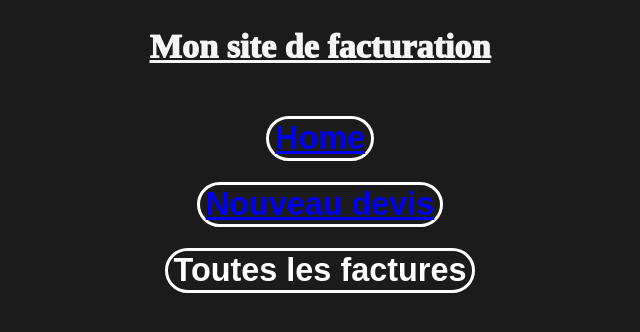
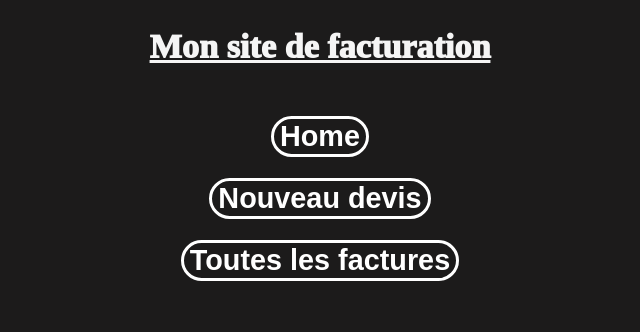
Before and after one commit to xGregouzz/projetFilRougePotesGonzalezLeGall, a Vue app: page / in a window 1280 px wide. Shown: the top 332 px of the page, without its empty margins (320-960 px from the left). Built offline with nearby package versions, Linux system fonts and the light colour scheme.

Commit message:
Mise en place button Css

```diff
--- a/src/assets/styles/allView.css
+++ b/src/assets/styles/allView.css
@@ -25,18 +25,48 @@ button {
     border: 2px solid rgb(255, 255, 255);
 }
 
+.buttonInvoice {
+    color: rgb(255, 255, 255);
+    font-weight: 700;
+    background-color: rgb(28, 27, 27);
+    font-size: 1.6em;
+    border-radius: 1em;
+    border: 3px solid rgb(255, 255, 255);
+    font-style: normal;
+}
+
 .buttonHome {
     color: rgb(255, 255, 255);
     font-weight: 700;
     background-color: rgb(28, 27, 27);
-    font-size: 1.8em;
+    font-size: 1.6em;
     border-radius: 1em;
     border: 3px solid rgb(255, 255, 255);
+    font-style: normal;
 }
 
-.buttonHome:hover {
-    color: aqua;
+.buttonInvoice:hover {
+    color: rgb(3, 220, 228);
 }
+
+.routerInvoice {
+    color: white;
+    text-decoration:none;
+}
+
+.routerInvoice:hover {
+    color: rgb(3, 220,228);
+}
+
+.routerHome {
+    color: white;
+    text-decoration:none;
+}
+
+.routerHome:hover {
+    color: rgb(3, 220,228);
+}
+
 
 h2 {
     font-weight: 1000;
@@ -47,7 +77,3 @@ h2 {
 .facturesDirectory {
     font-size: 1em;
 }
-
-.homeDirectory {
-    font-size: 2.4em;
-}
--- a/src/components/Home.vue
+++ b/src/components/Home.vue
@@ -1,12 +1,12 @@
 <template>
   <br>
-  <button class="buttonHome">
-    <router-link to="/invoice">Nouveau devis</router-link>
+  <button class="buttonInvoice">
+    <router-link class="routerInvoice" to="/invoice">Nouveau devis</router-link>
     <br>
   </button>
   <br>
   <br>
-  <button class="buttonHome" @click="goToInvoiceList">Toutes les factures</button>
+  <button class="buttonInvoice" @click="goToInvoiceList">Toutes les factures</button>
 </template>
 
 <script lang="ts">
```
